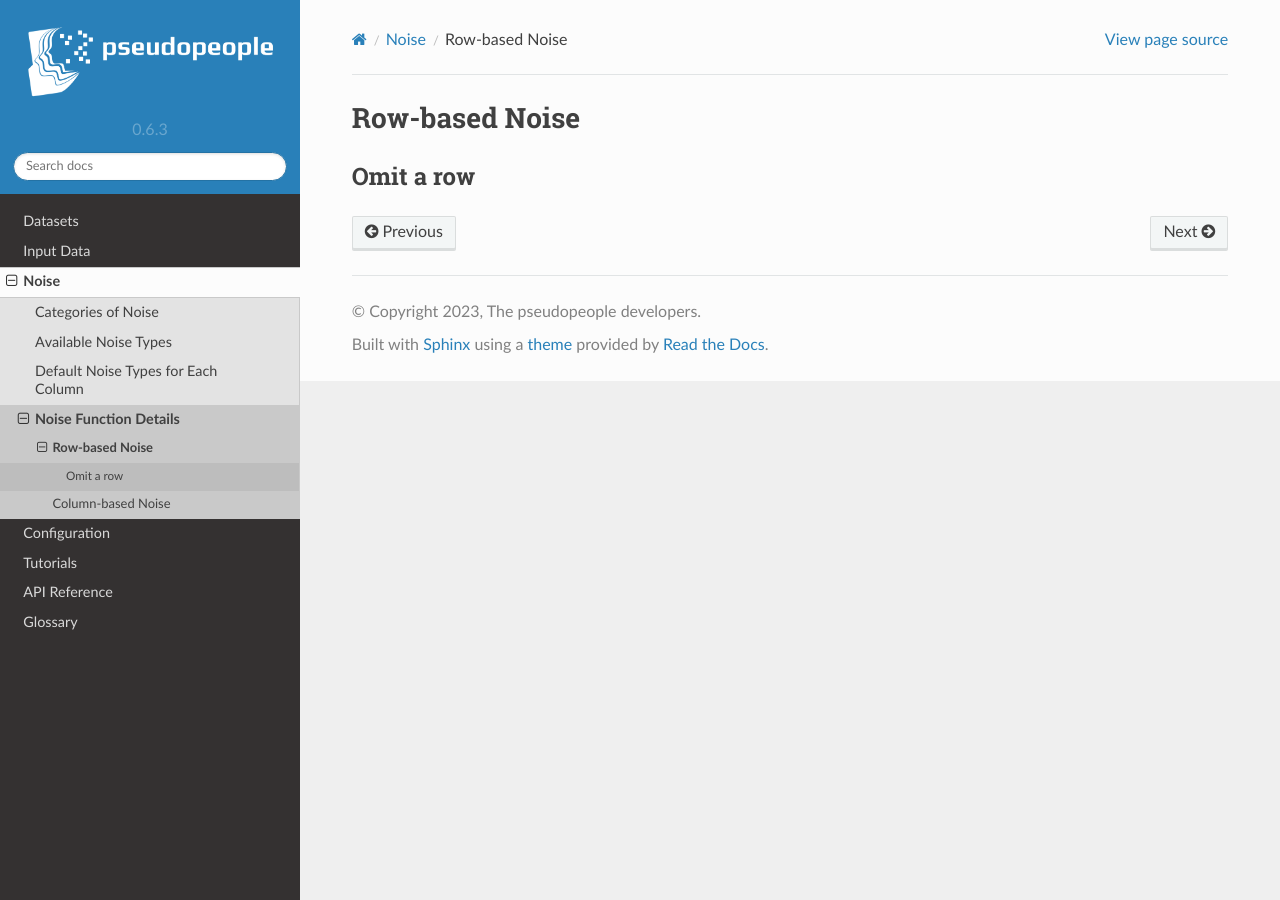
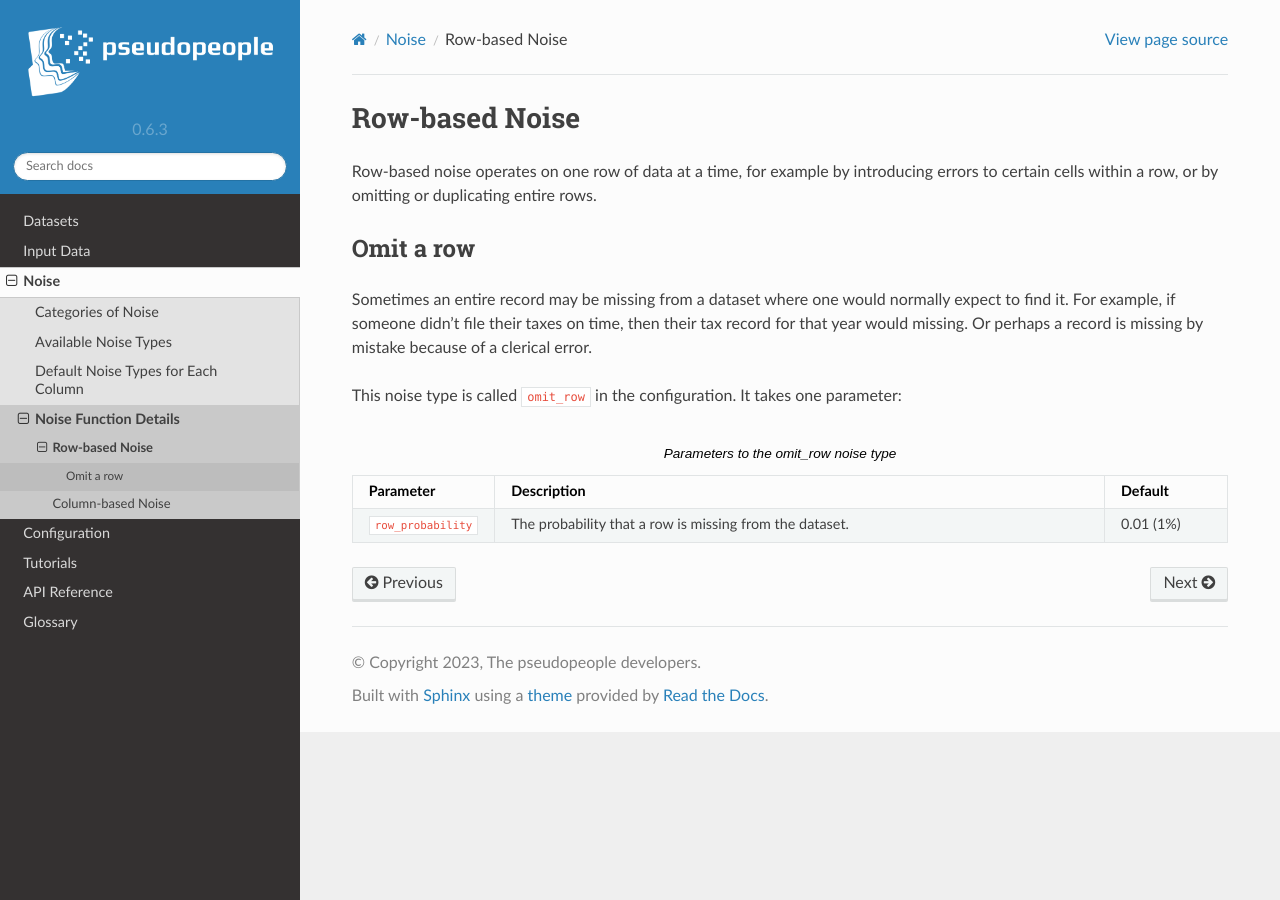
Before and after one commit to ihmeuw/pseudopeople, a Sphinx documentation site: the page built from docs/source/noise/row_noise.rst, in a window 1280 px wide. Built offline with Sphinx 7.4.7 and the Read the Docs theme 2.0.0, drawn with Linux system fonts in a browser that asks for light colours.

Commit message:
draft description of omit_row noise

```diff
--- a/docs/source/noise/row_noise.rst
+++ b/docs/source/noise/row_noise.rst
@@ -4,5 +4,27 @@
 Row-based Noise
 ===============
 
+Row-based noise operates on one row of data at a time, for example by
+introducing errors to certain cells within a row, or by omitting or duplicating
+entire rows.
+
 Omit a row
 ----------
+
+Sometimes an entire record may be missing from a dataset where one would
+normally expect to find it. For example, if someone didn't file their taxes on
+time, then their tax record for that year would missing. Or perhaps a record is
+missing by mistake because of a clerical error.
+
+This noise type is called :code:`omit_row` in the configuration. It takes one parameter:
+
+.. list-table:: Parameters to the omit_row noise type
+  :widths: 1 5 1
+  :header-rows: 1
+
+  * - Parameter
+    - Description
+    - Default
+  * - :code:`row_probability`
+    - The probability that a row is missing from the dataset.
+    - 0.01 (1%)
```
